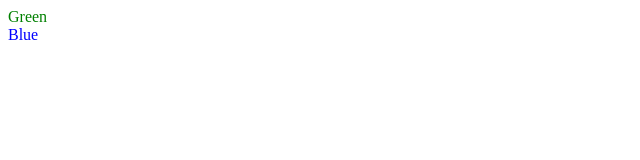
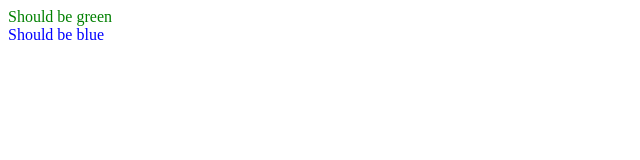
Before and after one commit to Ayc0/investigate-webpack-bug, a React app in the folder examples/standard/: page / in a window 1280 px wide. Shown: the whole page, without its empty margins (0-640 px from the left). Built offline with nearby package versions, Linux system fonts and the light colour scheme.

Commit message:
Rename code

```diff
--- a/examples/standard/src/blue.js
+++ b/examples/standard/src/blue.js
@@ -1,9 +1,9 @@
 import React from "react";
 
-import { Common } from "./common";
+import { CommonRed } from "./common-red";
 
 import "./blue.css";
 
 export const Blue = () => {
-  return <Common className="blue">Blue</Common>;
+  return <CommonRed className="blue">Should be blue</CommonRed>;
 };
--- a/examples/standard/src/common.css
+++ b/examples/standard/src/common-red.css
@@ -1,3 +1,3 @@
-.common {
+.common-red {
   color: red;
 }
--- /dev/null
+++ b/examples/standard/src/common-red.js
@@ -0,0 +1,7 @@
+import React from "react";
+
+import "./common-red.css";
+
+export const CommonRed = ({ className, children }) => (
+  <div className={`common-red ${className}`}>{children}</div>
+);
--- a/examples/standard/src/common.js
+++ /dev/null
@@ -1,7 +0,0 @@
-import React from "react";
-
-import "./common.css";
-
-export const Common = ({ className, children }) => (
-  <div className={`${className} common`}>{children}</div>
-);
--- a/examples/standard/src/green.js
+++ b/examples/standard/src/green.js
@@ -1,9 +1,9 @@
 import React from "react";
 
-import { Common } from "./common";
+import { CommonRed } from "./common-red";
 
 import "./green.css";
 
 export const Green = () => {
-  return <Common className="green">Green</Common>;
+  return <CommonRed className="green">Should be green</CommonRed>;
 };
```
Also changed, not shown: examples/standard/README.md (added).
